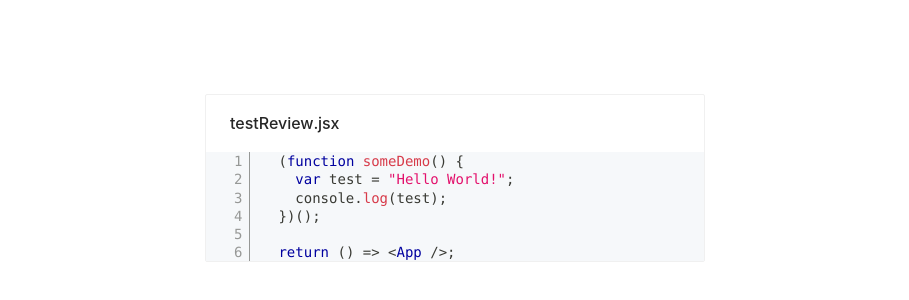
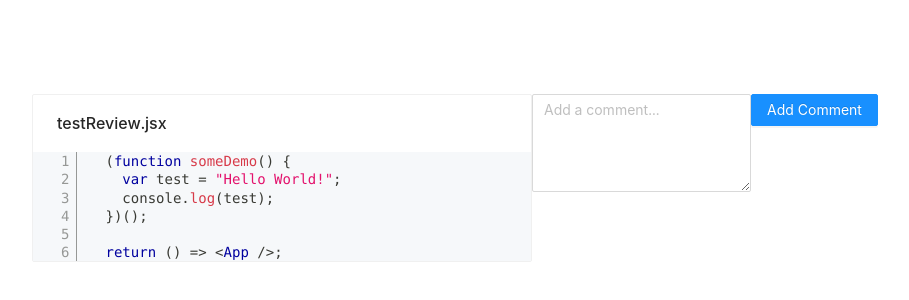
Before and after one commit to codefreak/react-code-review-editor, a React (Create React App) app: page / in a window 1280 px wide. Shown: the part 106-406 px from the top of the page, without its empty margins (185-1094 px from the left). Built offline with nearby package versions, Linux system fonts and the light colour scheme.

Commit message:
add CommentEditor story

```diff
--- a/src/components/App.tsx
+++ b/src/components/App.tsx
@@ -1,6 +1,7 @@
 import React from 'react';
 import './App.less';
 import CodeReviewCard from "./CodeReviewCard";
+import CommentEditor from "./CommentEditor";
 
 const exampleCode = `
 (function someDemo() {
@@ -19,6 +20,7 @@ function App() {
                         width={500}
                         title={"testReview.jsx"}
         />
+        <CommentEditor onSubmit={() => {}} />
       </div>
   );
 }
--- a/src/components/CommentEditor.tsx
+++ b/src/components/CommentEditor.tsx
@@ -1,17 +1,18 @@
-import React, {useState} from "react";
+import React, {EventHandler, useState} from "react";
 import "antd/dist/antd.css";
 import { Input, Form, Button } from 'antd';
 
 const { TextArea } = Input;
 
+export interface CommentEditorProps {
+    onSubmit: EventHandler<any>
+}
+
 export function extractTargetValue<V, T>(fn: (value: V) => T) {
     return (e: { target: { value: V } }) => fn(e.target.value)
 }
 
-export const CommentEditor: React.FC<{
-    value: string | ReadonlyArray<string> | number
-    onSubmit: React.MouseEventHandler<HTMLElement>
-}> = props => {
+export const CommentEditor: React.FC<CommentEditorProps> = ({ onSubmit }) => {
    const [value, setValue] = useState<string>();
 
     return (
@@ -24,7 +25,7 @@ export const CommentEditor: React.FC<{
                 />
             </Form.Item>
             <Form.Item>
-                <Button htmlType={"submit"} onClick={props.onSubmit} type={"primary"}>Add Comment</Button>
+                <Button htmlType={"submit"} onClick={(e) => {console.log(value)}} type={"primary"}>Add Comment</Button>
             </Form.Item>
         </>
 
```
Also changed, not shown: 1 other file (tests, documents, lock files or other folders).
